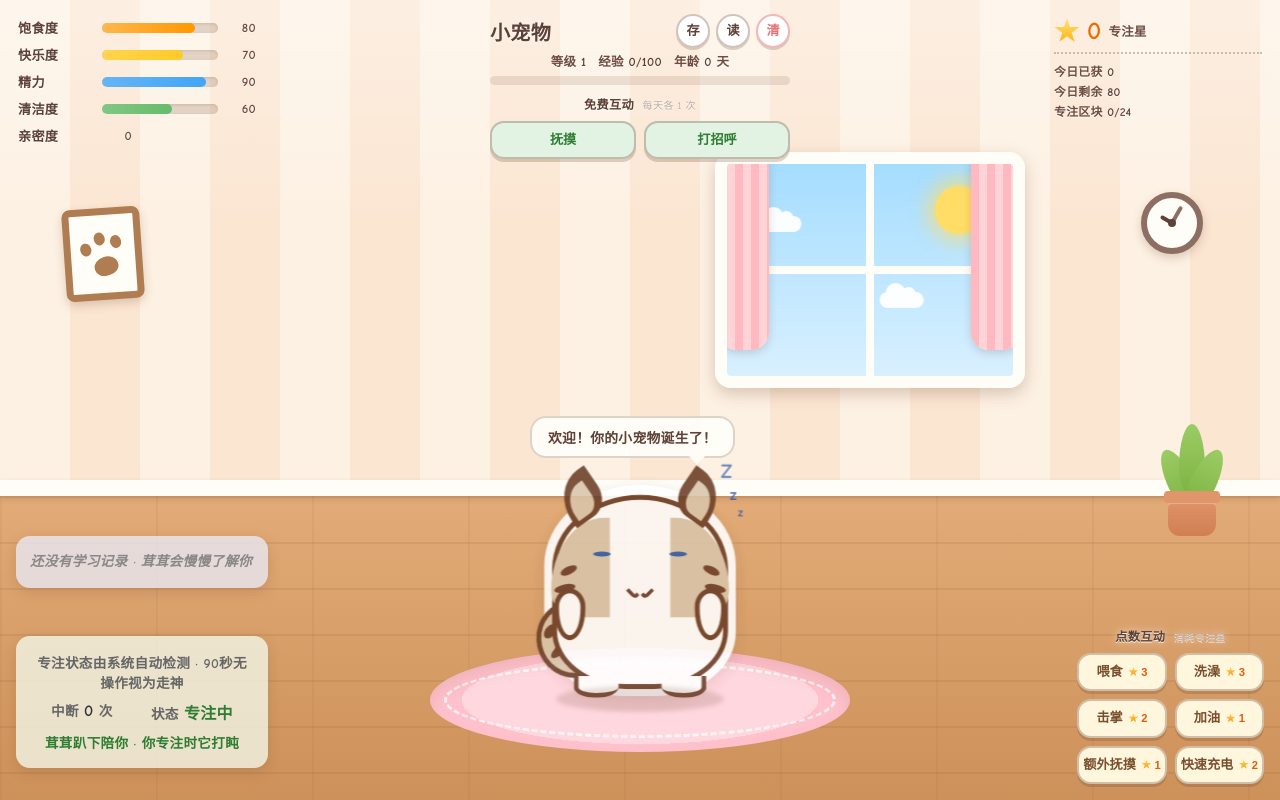
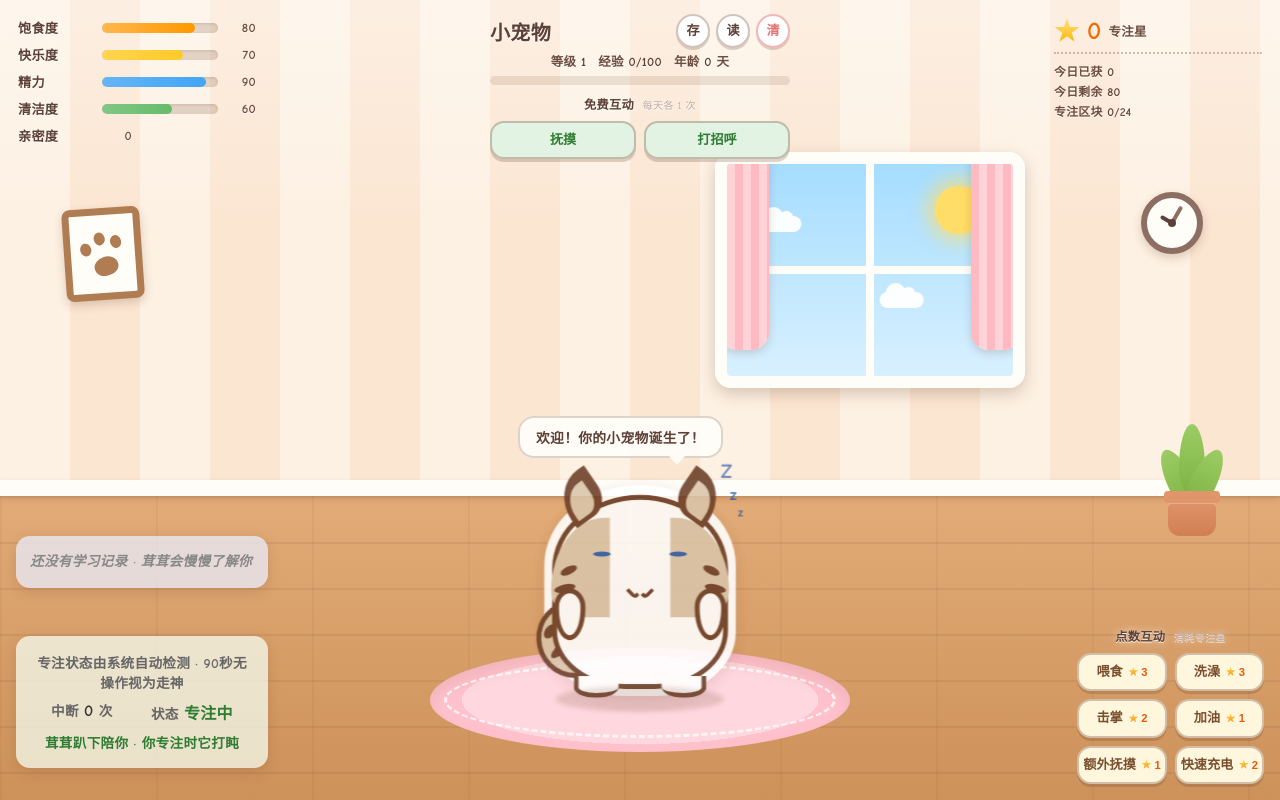
Before and after one commit to Vantchy/hacksong, a plain HTML site: page pet-companion/index.html in a window 1280 px wide. Drawn offline with Linux system fonts and the light colour scheme.

Commit message:
更新ui

```diff
--- a/pet-companion/css/style.css
+++ b/pet-companion/css/style.css
@@ -539,8 +539,7 @@ header {
 .message-bubble {
     position: absolute;
     top: -48px;
-    left: 0;
-    transform: none;
+    left: -12px;
     width: max-content;
     max-width: 300px;
     padding: 9px 16px;
@@ -560,7 +559,8 @@ header {
     content: '';
     position: absolute;
     bottom: -9px;
-    right: 28px;
+    left: auto;
+    right: 36px;
     transform: none;
     border-left: 8px solid transparent;
     border-right: 8px solid transparent;
```
